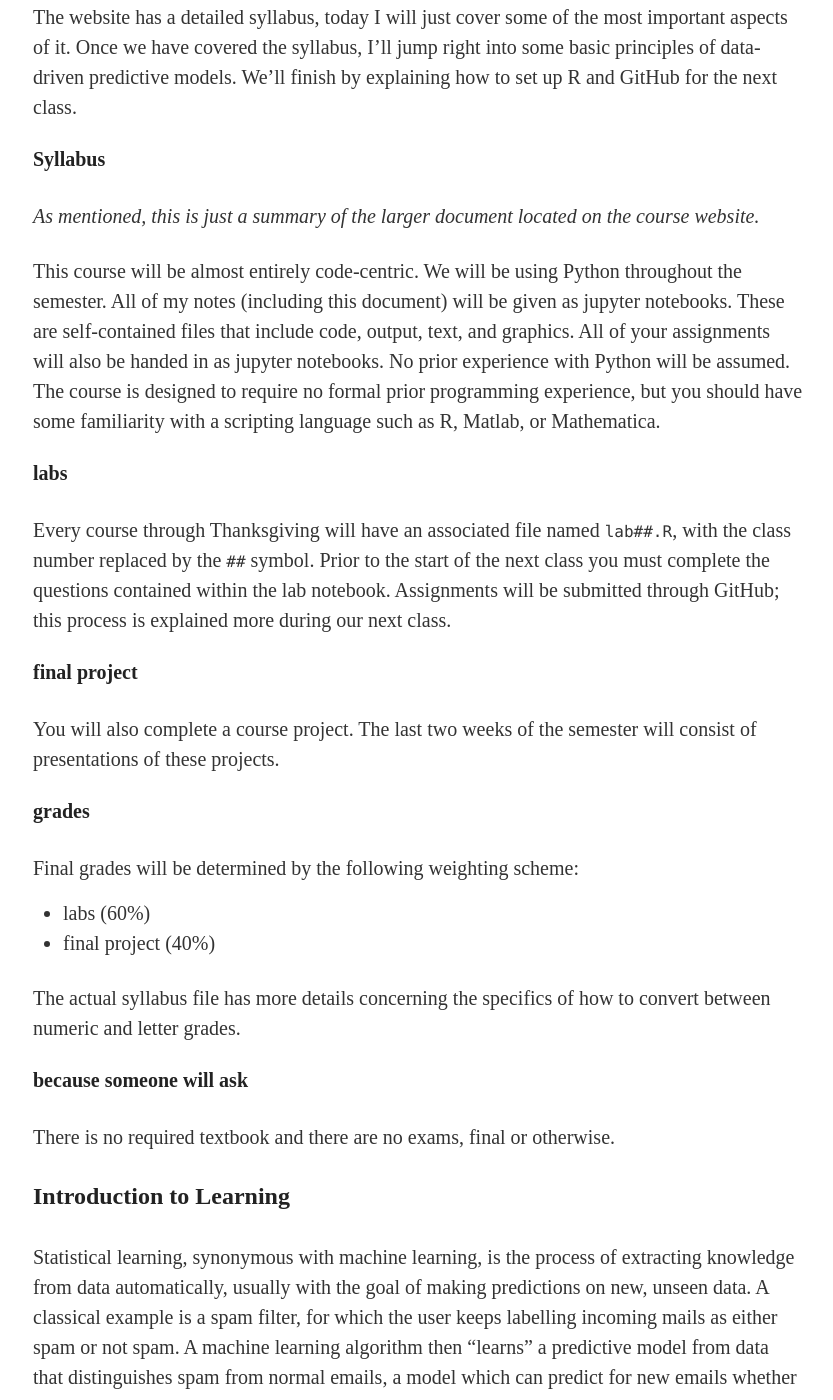
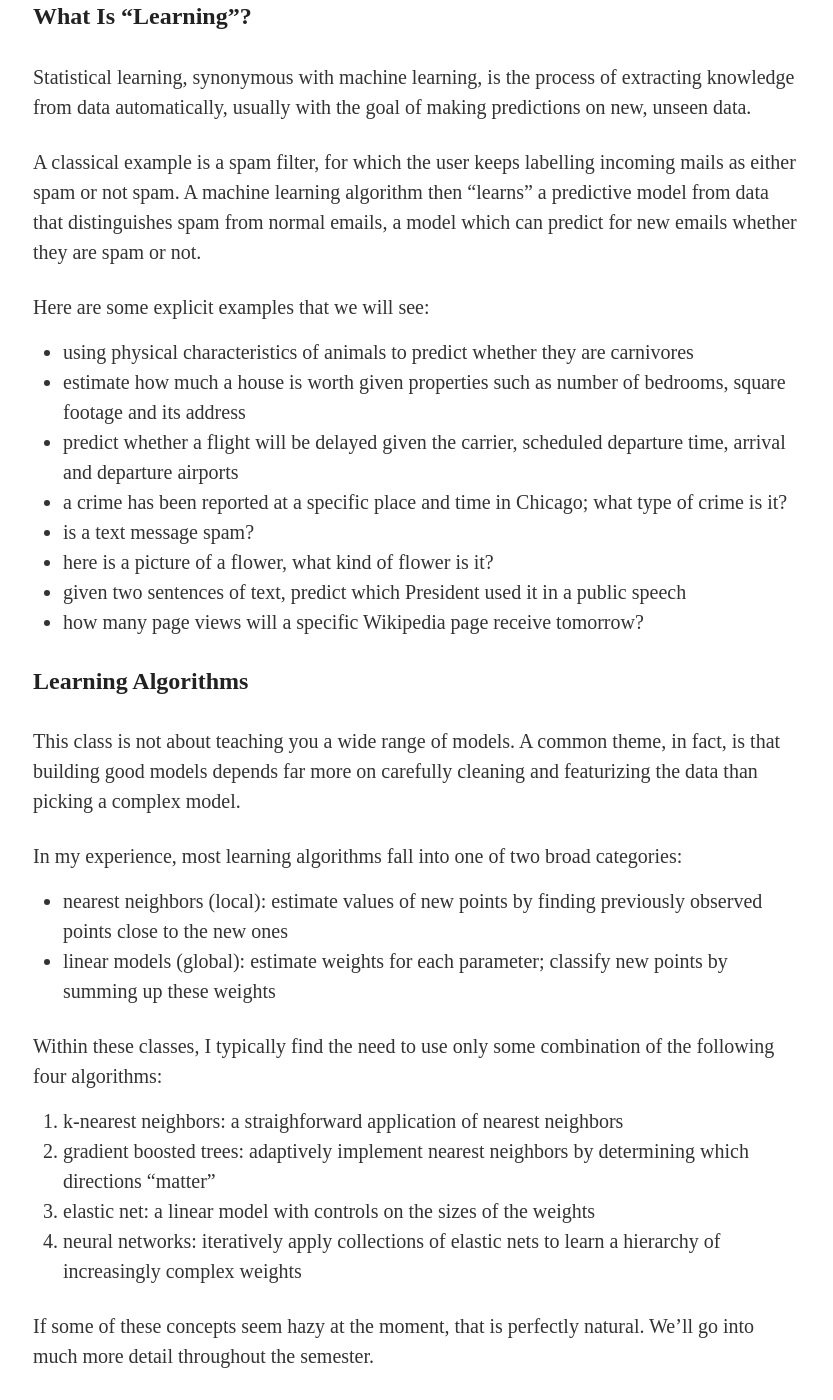
Before and after one commit to statsmaths/stat395, a Jekyll site: the page built from _posts/2017-08-28-class01.md, in a window 1280 px wide and 1400 px high, scrolled down 629 px. Shown: the whole window, without its empty margins (222-1055 px from the left). Built offline with Jekyll 4.4.1, drawn with Linux system fonts in a browser that asks for light colours; our own code applies the rules of GitHub Pages for plain Markdown files; some of the changed text lies outside the part shown.

Commit message:
add this

```diff
--- a/_posts/2017-08-28-class01.md
+++ b/_posts/2017-08-28-class01.md
@@ -12,89 +12,150 @@ output:
 
 ## Statistical Learning
 
-Welcome to *Statistical Learning*. This semester you will learn how to build,
-evaluate, and understand data-driven predictive models. This is really a
-survey course and we will be giving just a brief introduction to a large
-of number of topics. Two focuses, however, will be on working with text
-and image datasets. These both fit my own research interests and are some
-of the best illustrations of the potential and challenges of predictive
-modelling.
+Welcome to *Statistical Learning*!
 
 All of the material for this course, including the notes here, are available
 on our class website:
 
 - [https://statsmaths.github.io/stat395/](https://statsmaths.github.io/stat395/)
 
-The website has a detailed syllabus, today I will just cover some of the
-most important aspects of it. Once we have covered the syllabus, I'll jump
-right into some basic principles of data-driven predictive models. We'll
-finish by explaining how to set up R and GitHub for the next class.
+The website has a detailed syllabus; today I will just cover some of the
+most important aspects of it. At the end of class today, I'll finish by
+explaining how to set up R and GitHub for the next class.
 
-### Syllabus
+## What Is "Learning"?
 
-*As mentioned, this is just a summary of the larger document located on the
-course website.*
+Statistical learning, synonymous with machine learning, is the process
+of extracting knowledge from data automatically, usually with the goal
+of making predictions on new, unseen data.
 
-This course will be almost entirely code-centric. We will be using Python
+A classical example is a spam filter, for which the user keeps labelling
+incoming mails as either spam or not spam. A machine learning algorithm
+then "learns" a predictive model from data that distinguishes spam from
+normal emails, a model which can predict for new emails whether they
+are spam or not.
+
+Here are some explicit examples that we will see:
+
+- using physical characteristics of animals to predict whether
+they are carnivores
+- estimate how much a house is worth given properties such as
+number of bedrooms, square footage and its address
+- predict whether a flight will be delayed given the carrier,
+scheduled departure time, arrival and departure airports
+- a crime has been reported at a specific place and time in
+Chicago; what type of crime is it?
+- is a text message spam?
+- here is a picture of a flower, what kind of flower is it?
+- given two sentences of text, predict which President used it
+in a public speech
+- how many page views will a specific Wikipedia page receive
+tomorrow?
+
+## Learning Algorithms
+
+This class is not about teaching you a wide range of models.
+A common theme, in fact, is that building good models depends
+far more on carefully cleaning and featurizing the data than
+picking a complex model.
+
+In my experience, most learning algorithms fall into one of
+two broad categories:
+
+- nearest neighbors (local): estimate values of new points by
+finding previously observed points close to the new ones
+- linear models (global): estimate weights for each parameter;
+classify new points by summing up these weights
+
+Within these classes, I typically find the need to use only
+some combination of the following four algorithms:
+
+1. k-nearest neighbors: a straighforward application of
+nearest neighbors
+1. gradient boosted trees: adaptively implement nearest
+neighbors by determining which directions "matter"
+1. elastic net: a linear model with controls on the sizes of the
+weights
+1. neural networks: iteratively apply collections of elastic
+nets to learn a hierarchy of increasingly complex weights
+
+If some of these concepts seem hazy at the moment, that is
+perfectly natural. We'll go into much more detail throughout
+the semester.
+
+## Teaching Philosophy
+
+Unlike the vast majority of faculty in the school of Arts and
+Sciences, I spent several years after finishing graduate school
+working in industry. All of these positions consisted primarily
+of collecting and understanding large datasets and building
+predictive models from them.
+
+**My goal this semester is give you the skills to do this as well,
+at least with medium-sized datasets.** You can then extend
+these skills to specific problem domains or learn how to make
+them work in real-time or at a large scale.
+
+Because learning to work with data is the most important aspect
+of applying statistical learning, we will be working with a
+new dataset nearly every class period. Concepts and new
+algorithms will be intermixed with these, but the focus will
+generally be how to apply them to a specific task.
+
+## Syllabus
+
+*As mentioned, this is just a summary of the larger document located
+on the course website.*
+
+This course will be almost entirely code-centric. We will be using R
 throughout the semester. All of my notes (including this document) will be
-given as jupyter notebooks. These are self-contained files that include
+given as R markdown notebooks. These are self-contained files that include
 code, output, text, and graphics. All of your assignments will also be
-handed in as jupyter notebooks. No prior experience with Python will be
+handed in as R markdown notebooks. No prior experience with R will be
 assumed. The course is designed to require no formal prior programming
-experience, but you should have some familiarity with a scripting language
-such as R, Matlab, or Mathematica.
+experience, but you should have some familiarity with a scripting
+language such as R, Matlab, or Mathematica.
 
 ### labs
 
-Every course through Thanksgiving will have an associated file named
-`lab##.R`, with the class number replaced by the `##` symbol. Prior
-to the start of the next class you must complete the questions contained
-within the lab notebook. Assignments will be submitted through GitHub;
-this process is explained more during our next class.
+Every course (other than this first one) through Thanksgiving will
+have an associated file named `lab00.R`, with the appropriate
+class number replaced for the `00`.
+By noon before the start of the next class, you must complete the
+questions contained within the lab notebook. Assignments will be
+submitted through GitHub; this process is explained more during
+our next class.
 
 ### final project
 
-You will also complete a course project. The last two weeks of the semester
-will consist of presentations of these projects.
+You will also complete a course project. The last two weeks of the
+semester will consist of presentations of these projects. I plan to
+assign these just after Fall Break.
 
 ### grades
 
 Final grades will be determined by the following weighting scheme:
 
-- labs (60%)
-- final project (40%)
+- labs (66%)
+- final project (34%)
 
-The actual syllabus file has more details concerning the specifics of
+You will receive detailed feedback three times throughout the
+semester summarizing your performance on the labs. The actual
+syllabus file has more details concerning the specifics of
 how to convert between numeric and letter grades.
 
-### because someone will ask
+### because someone always asks
 
-There is no required textbook and there are no exams, final or otherwise.
+There is no required textbook and there are no exams, final or
+otherwise.
 
-## Introduction to Learning
+## Class Structure
 
-Statistical learning, synonymous with machine learning, is the process
-of extracting knowledge from data automatically, usually with the goal
-of making predictions on new, unseen data. A classical example is a spam
-filter, for which the user keeps labelling incoming mails as either spam or
-not spam. A machine learning algorithm then "learns" a predictive
-model from data that distinguishes spam from normal emails,
-a model which can predict for new emails whether they are spam or not.
-
-The data is presented to the algorithm usually as a two-dimensional
-array (or matrix) of numbers. Each data point (also known as a *sample*
-or *training instance*) that we want to either learn from or make a
-decision on is represented as a list of numbers, a so-called
-feature vector, and its containing features represent the properties
-of this point.
-
-## Example Tasks
-
-**TODO: Add examples for other class notes**
+We will spend the first part of the class...
 
 ## Set-up for next time
 
-For next time, you are going to get GitHub, R and RStudio set-up.
+For next time, you need to get GitHub, R and RStudio set-up.
 For GitHub, if you do not already have an account, go to the main
 webpage and create a free account. Try to pick a professional name
 as you may find that you want to make this public at some point:
@@ -106,7 +167,7 @@ to your profile. At a minimum, include a photo and your preferred
 name.
 
 We will be using the R programming language for this course. Please follow
-the instructions on the following website to download and install Python on
+the instructions on the following website to download and install R on
 your machine.
 
 - Windows: [https://cloud.r-project.org/bin/windows/base/](https://cloud.r-project.org/bin/windows/base/)
@@ -118,30 +179,16 @@ improves the user experience of using R. Download it here:
 - Windows: [https://download1.rstudio.org/RStudio-1.0.153.exe](https://download1.rstudio.org/RStudio-1.0.153.exe)
 - Mac: [https://download1.rstudio.org/RStudio-1.0.153.dmg](https://download1.rstudio.org/RStudio-1.0.153.dmg)
 
-Once you have those set-up, download the `setup.R` script:
-
-- [setup.R](setup.R)
-
-Open RStudio and run this file line by line. Note that this is
-different than an RMarkdown file; all lines are considered code
-unless they start with a `#` sign.
-
-Finally, download the file `lab01.Rmd`:
-
-- [lab01.Rmd](lab01.Rmd)
-
-Try to run the file and get your results. Next class I will
-show how to upload your results to GitHub.
+Next class, I will explain more about how to use these and
+get them set up for your first lab assignment.
 
 ## For next class
 
-To recap, you have to do five things before our next class:
+To recap, you have to do three things before our next class:
 
 1. create a GitHub account; add a photo and preferred name
 2. download and install R
 3. download and install RStudio
-4. download `setup.R` and run the file to install packages
-5. download `lab01.Rmd` and re-run today's analysis
 
 **If you run into any problems with this set-up, ideally please stop
 by my office sometime tomorrow. I will make an effort to be around
@@ -153,11 +200,12 @@ the weekend.**
 
 As a last task, please write the following on the index cards provided:
 
-1. name (and prefered, if not obvious)
+1. name (and preferred, if not obvious)
 2. prior programming experience
 3. have you taken linear algebra?
 4. what is your interest in statistical learning?
 5. types of applications you are particularly interested in
+6. anything else I need to know
 
 In case you're curious, here are my answers:
 
```
Also changed, not shown: _posts/2017-08-28-class01.Rmd (+118 -70 lines), _posts/2017-10-03-class11.Rmd (+19 -17 lines), 1 other file.
